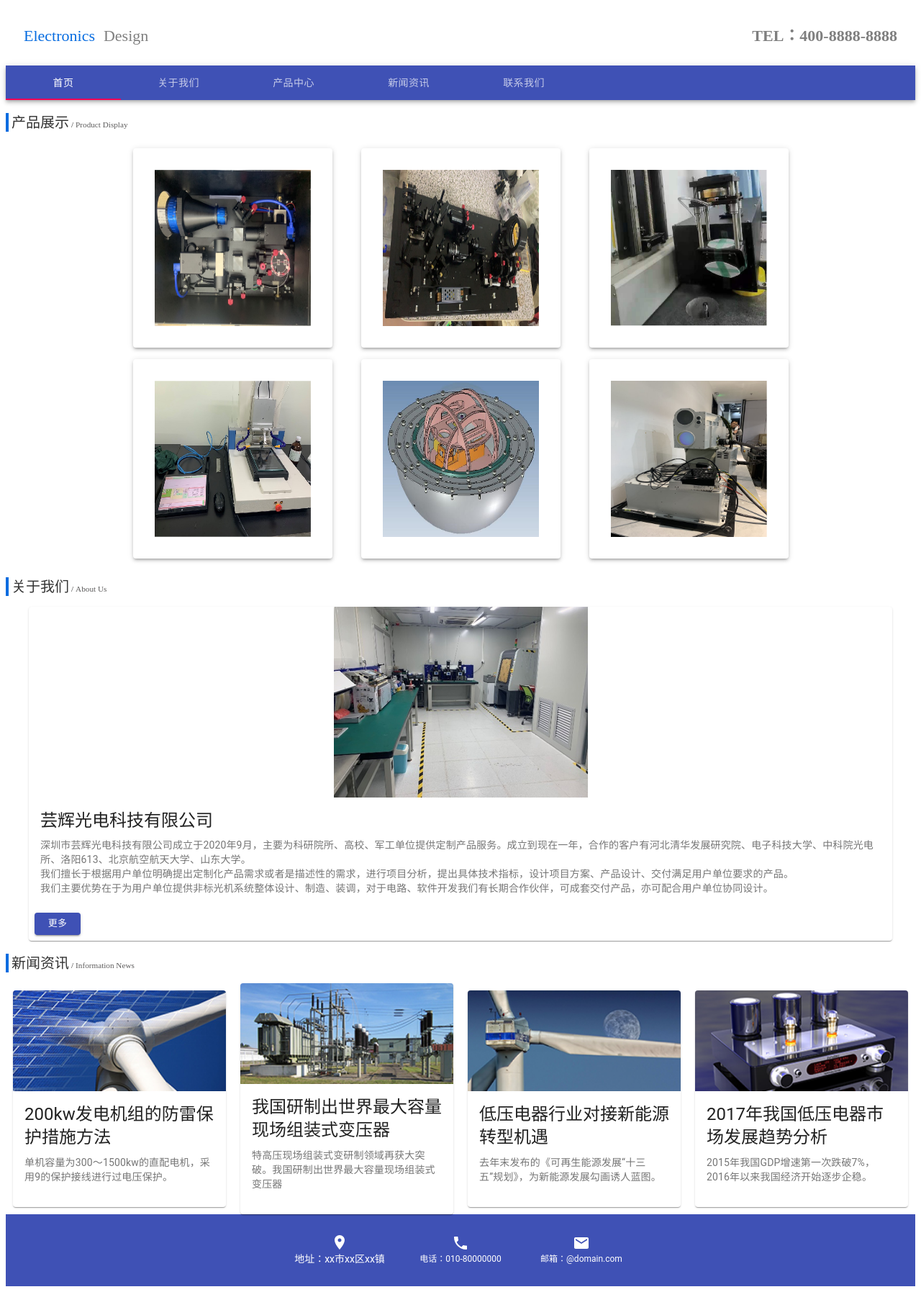
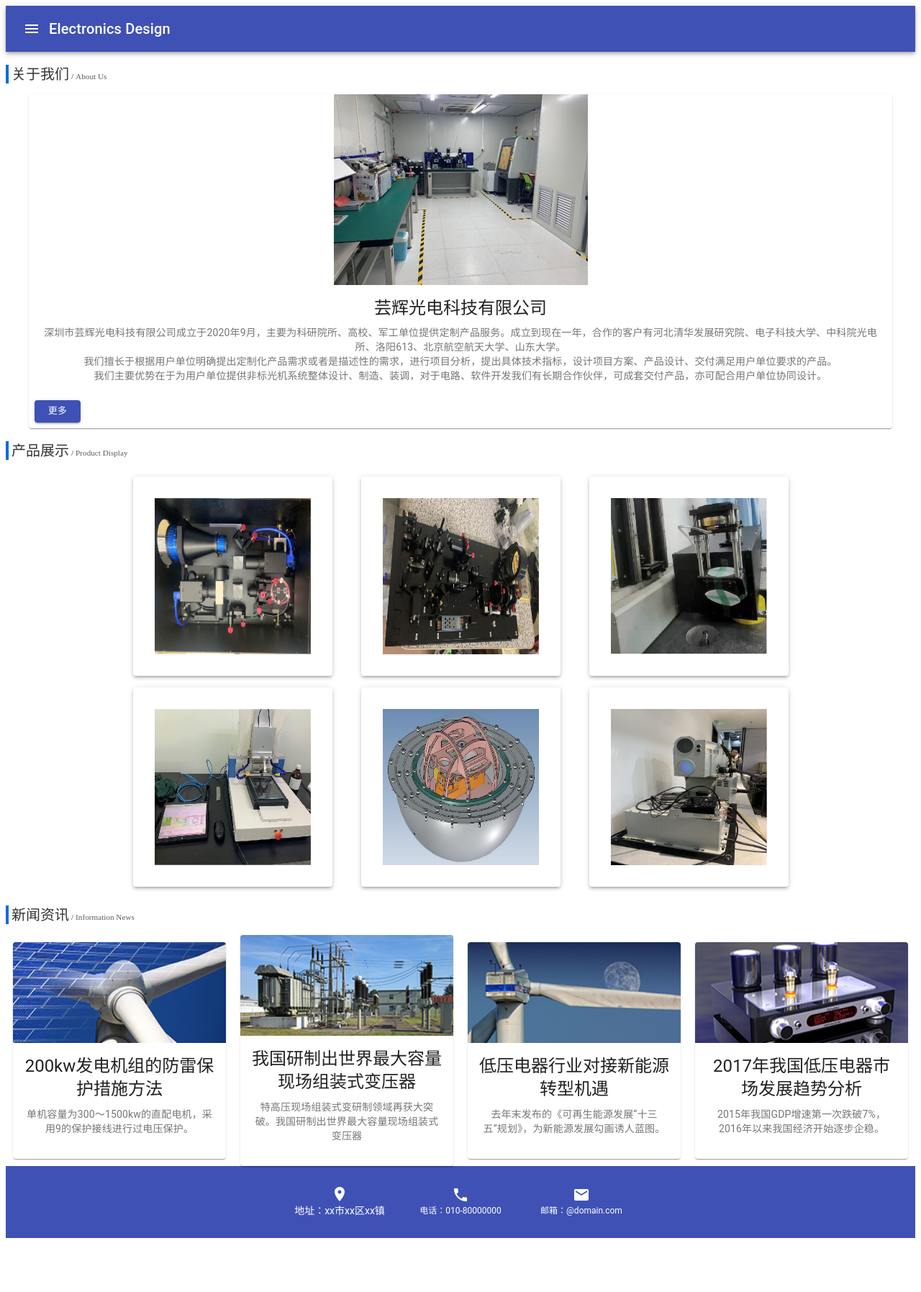
Before and after one commit to reoreo-zyt/react-web, a React app: page / in a window 1280 px wide. Shown: the whole page at 72% size. After the commit the page ends 1728 px from the top, so only its background shows below. Built offline with nearby package versions, Linux system fonts and the light colour scheme.

Commit message:
feat: 移动端样式

```diff
--- a/public/index.html
+++ b/public/index.html
@@ -2,7 +2,10 @@
 <html lang="en">
   <head>
     <meta charset="UTF-8" />
-    <meta name="viewport" content="width=device-width, initial-scale=1.0" />
+    <meta
+      name="viewport"
+      content="width=device-width, initial-scale=1.0, maximum-scale=1.0, user-scalable=0"
+    />
     <title>芸辉光电科技有限公司</title>
   </head>
   <body>
--- a/src/components/Layout.tsx
+++ b/src/components/Layout.tsx
@@ -1,15 +1,32 @@
 import React from "react";
 import { makeStyles } from "@material-ui/core/styles";
-import { Outlet } from "react-router-dom";
+import { Outlet, useNavigate } from "react-router-dom";
 import MTabs from "@components/MTabs";
 import "@src/scss/Layout.scss";
 import BottomNavigation from "@material-ui/core/BottomNavigation";
+import AppBar from "@material-ui/core/AppBar";
+import Toolbar from "@material-ui/core/Toolbar";
+import Typography from "@material-ui/core/Typography";
+import IconButton from "@material-ui/core/IconButton";
+import MenuIcon from "@material-ui/icons/Menu";
 import BottomNavigationAction from "@material-ui/core/BottomNavigationAction";
 import EmailIcon from "@material-ui/icons/Email";
 import LocationOnIcon from "@material-ui/icons/LocationOn";
 import PhoneIcon from "@material-ui/icons/Phone";
+import clsx from "clsx";
+import List from "@material-ui/core/List";
+import Divider from "@material-ui/core/Divider";
+import ListItem from "@material-ui/core/ListItem";
+import ListItemText from "@material-ui/core/ListItemText";
+import SwipeableDrawer from "@material-ui/core/SwipeableDrawer";
 
 const useStyles = makeStyles({
+  list: {
+    width: 180,
+  },
+  fullList: {
+    width: "auto",
+  },
   root: {
     width: 1200,
     background: "#3f51b5",
@@ -22,12 +39,100 @@ const useStyles = makeStyles({
   },
 });
 
+type Anchor = "top" | "left" | "bottom" | "right";
+
 export default function Layout() {
   const classes = useStyles();
   const [value, setValue] = React.useState(0);
+  let [isMobile] = React.useState(false);
+  const [state, setState] = React.useState({
+    top: false,
+    left: false,
+    bottom: false,
+    right: false,
+  });
+
+  isMobile = window.innerHeight < 640 ? false : true;
+
+  const toggleDrawer =
+    (anchor: Anchor, open: boolean) =>
+    (event: React.KeyboardEvent | React.MouseEvent) => {
+      if (
+        event &&
+        event.type === "keydown" &&
+        ((event as React.KeyboardEvent).key === "Tab" ||
+          (event as React.KeyboardEvent).key === "Shift")
+      ) {
+        return;
+      }
+
+      setState({ ...state, [anchor]: open });
+    };
+
+  const navLinkData = [
+    {
+      path: "/",
+      name: "首页",
+    },
+    {
+      path: "/about",
+      name: "关于我们",
+    },
+    {
+      path: "/objects",
+      name: "产品中心",
+    },
+    {
+      path: "/news",
+      name: "新闻资讯",
+    },
+    {
+      path: "/contact",
+      name: "联系我们",
+    },
+  ];
+
+  const navigate = useNavigate();
+
+  const list = (anchor: Anchor) => (
+    <div
+      className={clsx(classes.list, {
+        [classes.fullList]: anchor === "top" || anchor === "bottom",
+      })}
+      role="presentation"
+      onClick={toggleDrawer(anchor, false)}
+      onKeyDown={toggleDrawer(anchor, false)}
+    >
+      <List>
+        {navLinkData.map((item) => (
+          <div key={item.name}>
+            <ListItem button onClick={() => navigate(item.path)}>
+              <ListItemText primary={item.name} />
+            </ListItem>
+            <Divider />
+          </div>
+        ))}
+      </List>
+    </div>
+  );
 
   return (
     <div className="main">
+      {isMobile ? (
+        <AppBar position="static">
+          <Toolbar>
+            <IconButton
+              onClick={toggleDrawer("left", true)}
+              edge="start"
+              color="inherit"
+              aria-label="menu"
+            >
+              <MenuIcon />
+            </IconButton>
+            <Typography variant="h6">Electronics Design</Typography>
+          </Toolbar>
+        </AppBar>
+      ) : (
         <div className="header">
           <div className="nav">
             <div className="title-header">
@@ -42,6 +147,7 @@ export default function Layout() {
             </div>
           </div>
         </div>
+      )}
       {/* 类似vue的router-view组件 */}
       <Outlet />
       <div className="footer">
@@ -70,6 +176,15 @@ export default function Layout() {
           />
         </BottomNavigation>
       </div>
+      {/* 侧边栏 */}
+      <SwipeableDrawer
+        anchor={"left"}
+        open={state["left"]}
+        onClose={toggleDrawer("left", false)}
+        onOpen={toggleDrawer("left", true)}
+      >
+        {list("left")}
+      </SwipeableDrawer>
     </div>
   );
 }
--- a/src/scss/Home.scss
+++ b/src/scss/Home.scss
@@ -4,11 +4,31 @@
   align-items: center;
 }
 
-.card-container2,
-.card-container {
-  display: flex;
-  justify-content: center;
-  align-items: center;
+@media screen and (width >=969px) {
+  /* stylelint-disable-next-line rule-empty-line-before */
+  .card-container2,
+  .card-container {
+    text-align: center;
+    display: flex;
+    justify-content: center;
+    align-items: center;
+
+    .card-list {
+      display: flex;
+      justify-content: center;
+      align-items: center;
+    }
+  }
+}
+
+@media screen and (width >=360px) and (width <=969px) {
+  /* stylelint-disable-next-line rule-empty-line-before */
+  .card-container2 {
+    text-align: center;
+    display: flex;
+    justify-content: center;
+    align-items: center;
+  }
 }
 
 .card-container2 .card-item {
--- a/src/views/Home.tsx
+++ b/src/views/Home.tsx
@@ -6,8 +6,8 @@ import "@src/scss/Home.scss";
 
 export default function Home() {
   const MTitleList = [
+    { title: "关于我们", desc: "About Us" },
     { title: "产品展示", desc: "Product Display" },
-    { title: "关于我们", desc: "About Us" },
     { title: "新闻资讯", desc: "Information News" },
     { title: "优势介绍", desc: "Advantage Point" },
   ];
@@ -92,20 +92,22 @@ export default function Home() {
     <div className="about">
       <div className="container">
         <MTitle title={MTitleList[0].title} desc={MTitleList[0].desc}></MTitle>
+        <div className="card-container">
+          <MCard {...MCardList}></MCard>
+        </div>
+        <MTitle title={MTitleList[1].title} desc={MTitleList[1].desc}></MTitle>
         <div className="paper-container">
           <MPaper></MPaper>
         </div>
-        <MTitle title={MTitleList[1].title} desc={MTitleList[1].desc}></MTitle>
-        <div className="card-container">
-          <MCard {...MCardList}></MCard>
-        </div>
         <MTitle title={MTitleList[2].title} desc={MTitleList[2].desc}></MTitle>
         <div className="card-container2">
-          {MCardList2.map((item, index) => (
-            <div key={index} className="card-item">
-              <MCard {...item}></MCard>
-            </div>
-          ))}
+          <div className="card-list">
+            {MCardList2.map((item, index) => (
+              <div key={index} className="card-item">
+                <MCard {...item}></MCard>
+              </div>
+            ))}
+          </div>
         </div>
         {/* <MTitle title={MTitleList[3].title} desc={MTitleList[3].desc}></MTitle> */}
       </div>
```
Also changed, not shown: 1 other file (tests, documents, lock files or other folders). Lines whose indentation alone changed are shown as unchanged.
